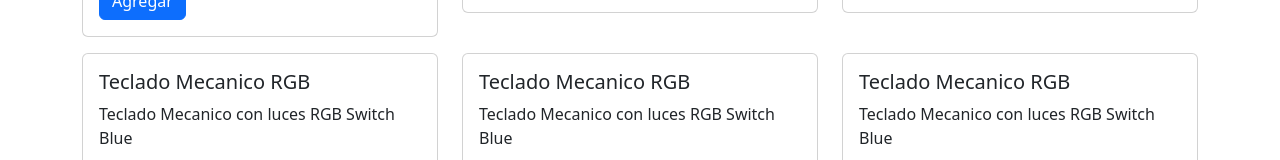
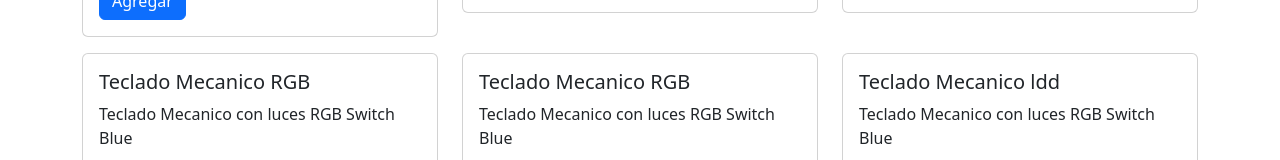
Before and after one commit to Alitoxx/CosasReact, a React (Vite) app in the folder 5-cart-app/: page / in a window 1280 px wide. Shown: the part 221-381 px from the top of the page. Built offline with nearby package versions, Linux system fonts and the light colour scheme.

Commit message:
nueva aplicacion

```diff
--- a/5-cart-app/src/CartApp.jsx
+++ b/5-cart-app/src/CartApp.jsx
@@ -58,7 +58,7 @@
                     <div className="col-4 my-2">
                         <div className="card">
                             <div className="card-body">
-                                <h5 className="card-title">Teclado Mecanico RGB</h5>
+                                <h5 className="card-title">Teclado Mecanico ldd</h5>
                                 <p className="card-text">Teclado Mecanico con luces RGB Switch Blue</p>
                                 <p className="card-text">$ 1000</p>
                                 <button className="btn btn-primary">Agregar</button>
```
